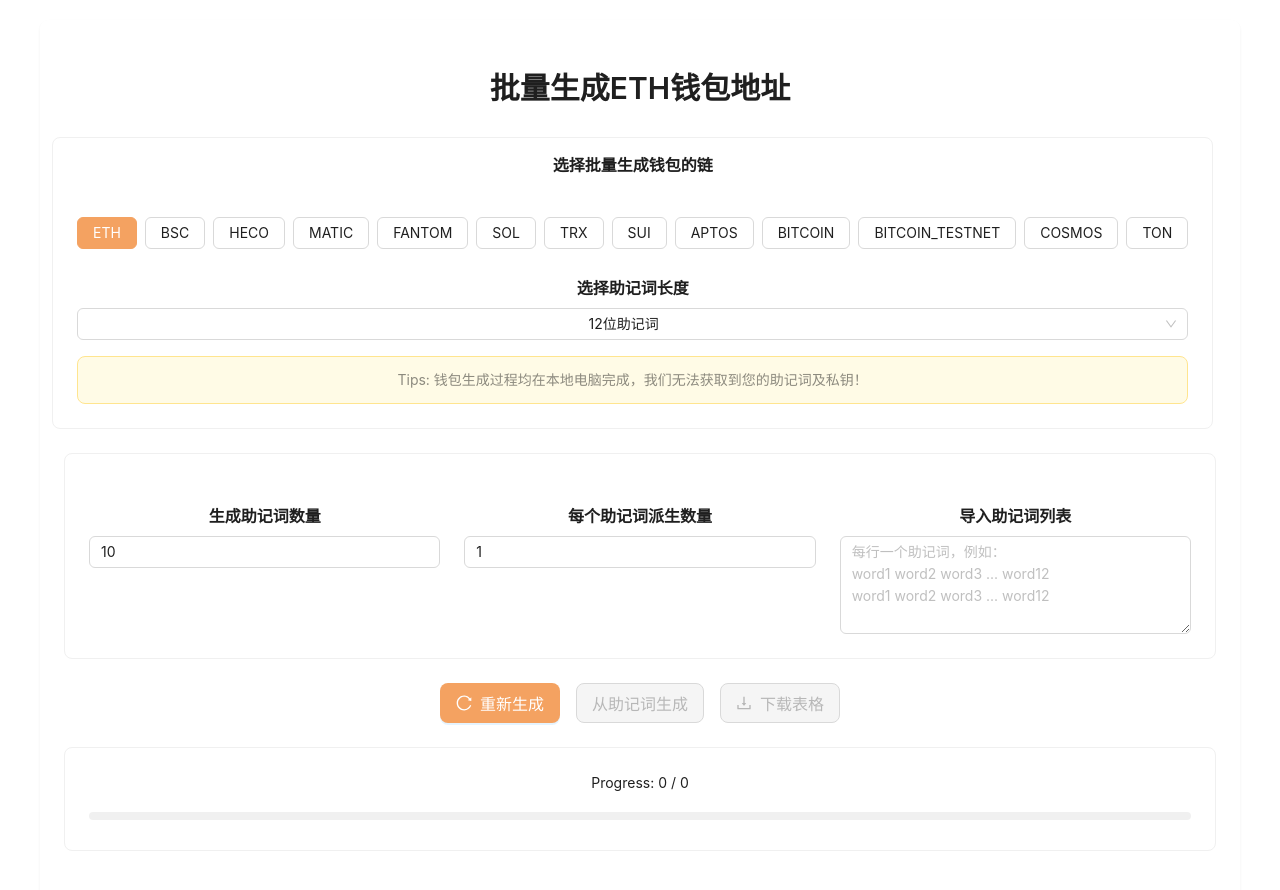
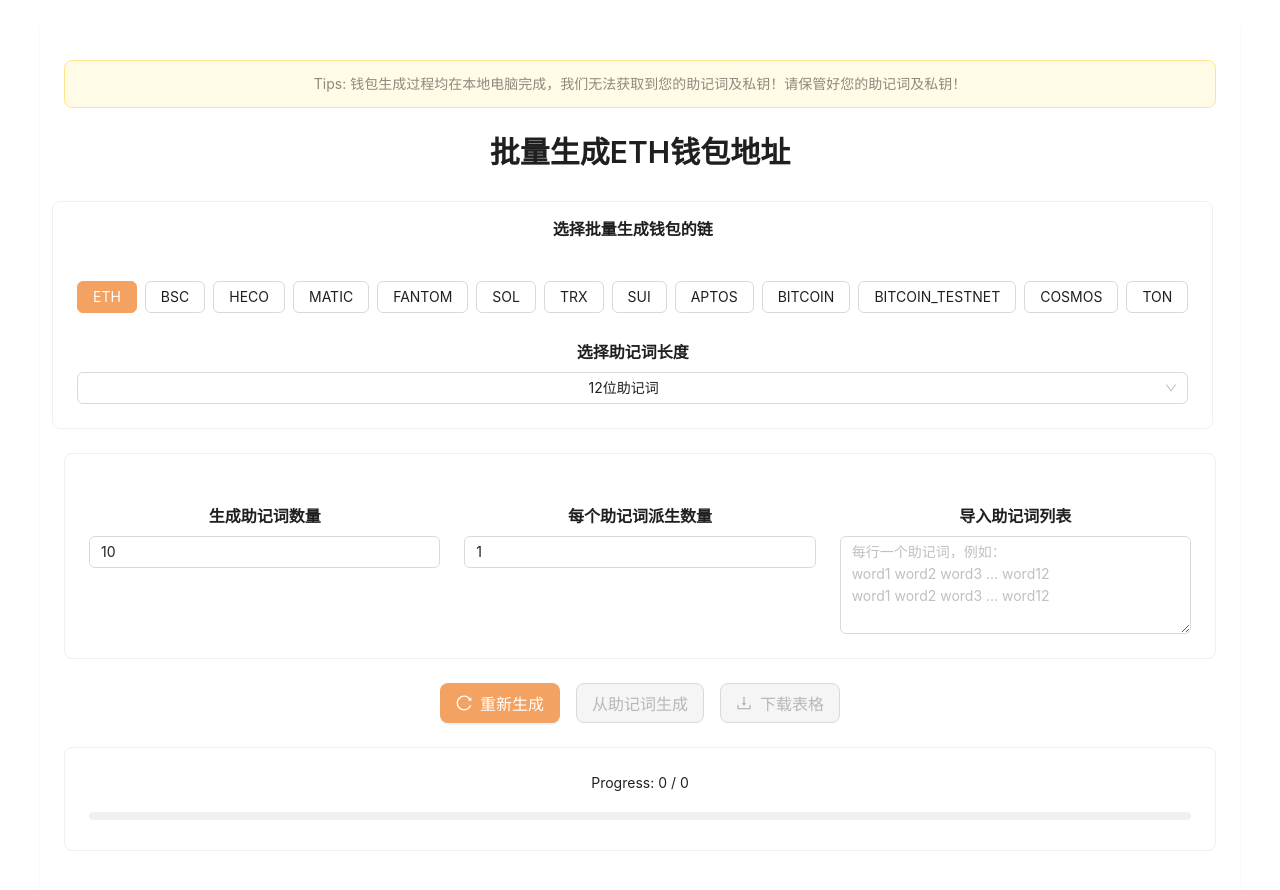
Before and after one commit to 0xachong/wallet_gen, a React (Vite) app: page / in a window 1280 px wide. Shown: the top 890 px of the page. Built offline with nearby package versions, Linux system fonts and the light colour scheme.

Commit message:
优化成异步生成

```diff
--- a/src/components/WalletGenerator.tsx
+++ b/src/components/WalletGenerator.tsx
@@ -75,10 +75,14 @@ export const WalletGenerator: React.FC = () => {
     return (
         <div className="wallet-generator">
             <Card bordered={false}>
+                <div className="tips-card">
+                    <Text type="secondary">
+                        Tips: 钱包生成过程均在本地电脑完成，我们无法获取到您的助记词及私钥！请保管好您的助记词及私钥！
+                    </Text>
+                </div>
                 <Title level={2} style={{ textAlign: 'center', marginBottom: 30 }}>
                     批量生成ETH钱包地址
                 </Title>
-
                 <Row gutter={24}>
                     <Card title="选择批量生成钱包的链" className="section-card">
                         <Radio.Group
@@ -110,12 +114,6 @@ export const WalletGenerator: React.FC = () => {
                                 ]}
                                 defaultValue={12}
                             />
-                        </div>
-
-                        <div className="tips-card">
-                            <Text type="secondary">
-                                Tips: 钱包生成过程均在本地电脑完成，我们无法获取到您的助记词及私钥！
-                            </Text>
                         </div>
                     </Card>
                 </Row>
```
